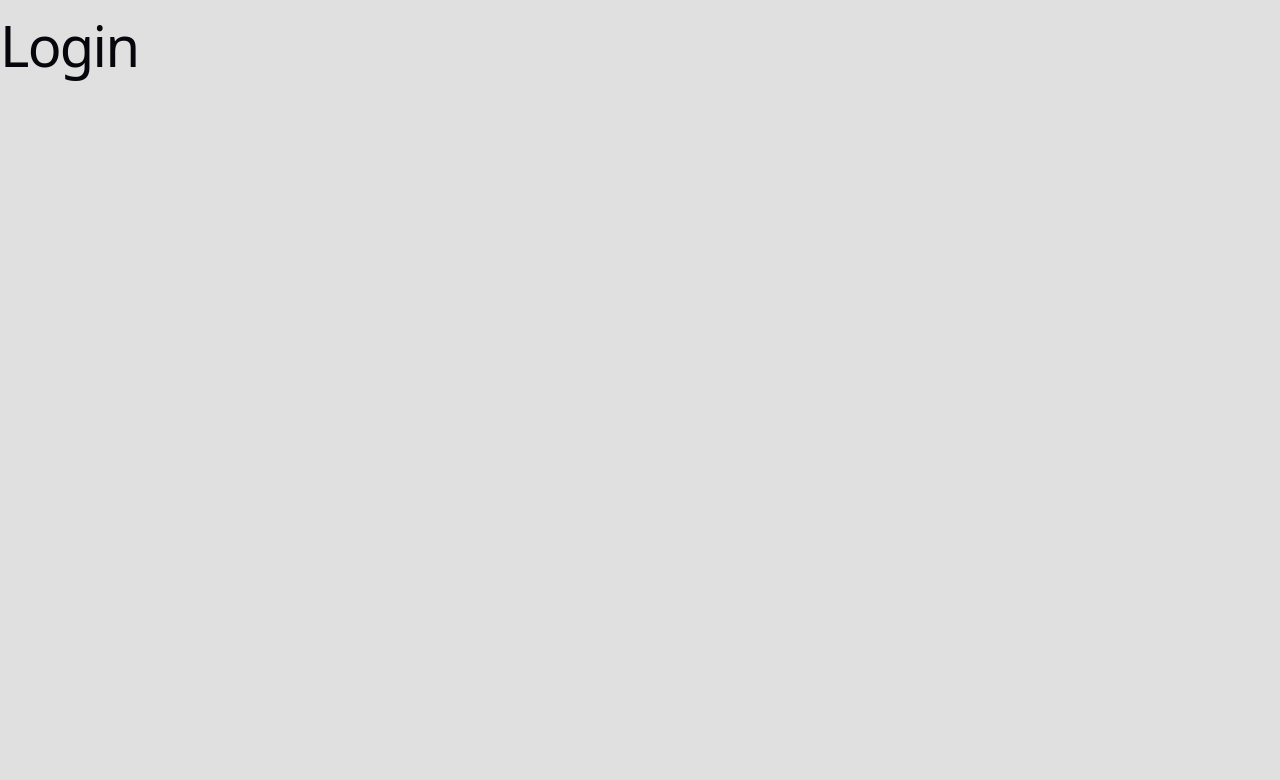
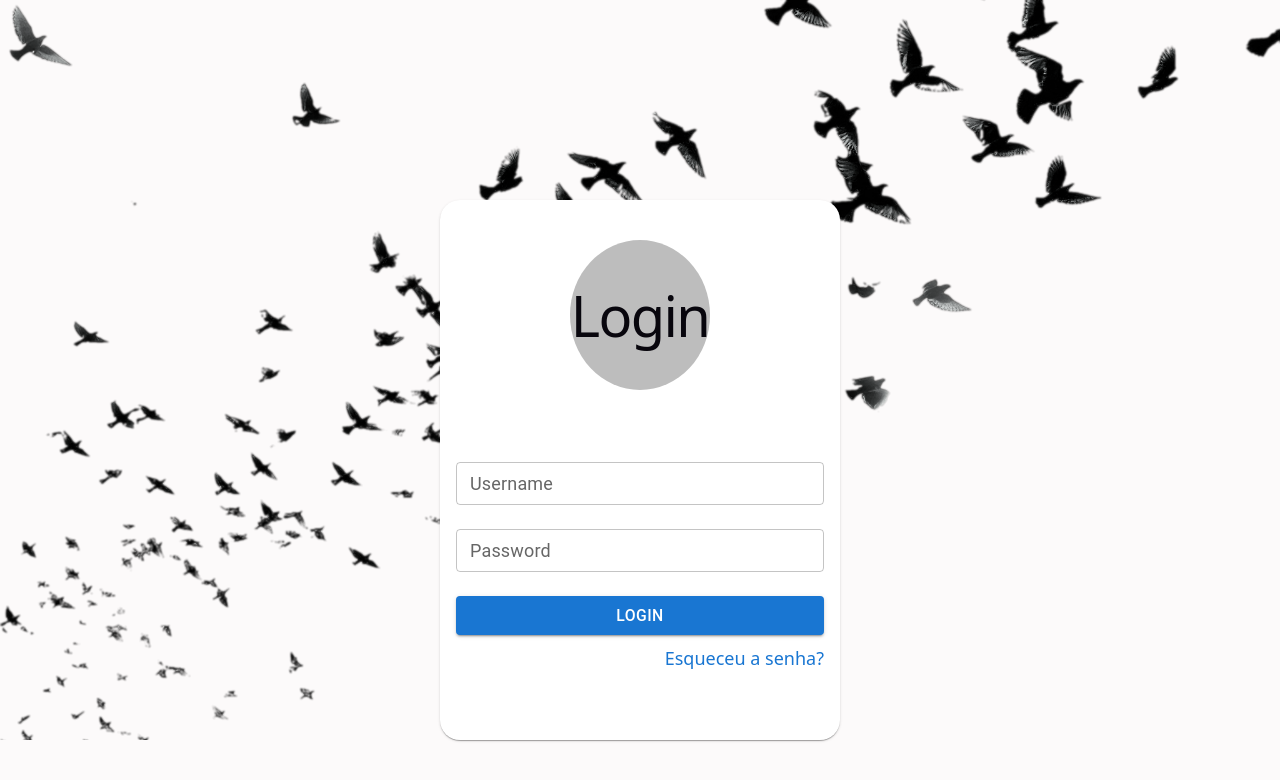
Before and after one commit to paulobaltieri/andromeda, a React (Vite) app: page / in a window 1280 px wide. Shown: the top 780 px of the page. Built offline with nearby package versions, Linux system fonts and the light colour scheme.

Commit message:
Estilização da tela de login

```diff
--- a/src/index.css
+++ b/src/index.css
@@ -36,7 +36,7 @@
 
 body {
 
-  background-color: #e0e0e0;
+  background-color: #fcfafa;
   margin: 0;
 
 }
--- a/src/pages/Login/index.jsx
+++ b/src/pages/Login/index.jsx
@@ -1,9 +1,46 @@
-
+import { Avatar, Box, Button, Card, CardContent, Link, TextField } from "@mui/material";
 
 export default function Login() {
     return (
-        <div>
-            <h1>Login</h1>
-        </div>
-    );
+        <Box
+            sx={{
+                display: "flex",
+                justifyContent: "center",
+
+                backgroundImage: "url('/birds.png')",
+                backgroundSize: "cover",
+                backgroundPosition: "center",
+                backgroundRepeat: "no-repeat",
+                minHeight: "90vh",
+            }}
+        >
+            <Card sx={{ height: 540, width: 400, mt: 25, borderRadius: 5 }}>
+                <Avatar
+                    sx={{
+                        height: 150,
+                        width: 140,
+                        display: "flex",
+                        justifyContent: "center",
+                        margin: "0 auto",
+                        mt: 5,
+                    }}
+                >
+                    <h1>Login</h1>
+
+                </Avatar>
+                <CardContent sx={{ mt: 5 }}>
+                    <TextField fullWidth label="Username" margin="normal" size="small" />
+                    <TextField fullWidth label="Password" type="password" margin="normal" size="small" />
+                    <Button variant="contained" color="primary" fullWidth sx={{ mt: 2 }}>
+                        Login
+                    </Button>
+                    <Box sx={{ display: "flex", justifyContent: "flex-end", mt: 1.2 }}>
+                        <Link href="#" underline="none">
+                            Esqueceu a senha?
+                        </Link>
+                    </Box>
+                </CardContent>
+            </Card>
+        </Box >
+    )
 }
```
Also changed, not shown: public/birds.png (added).
